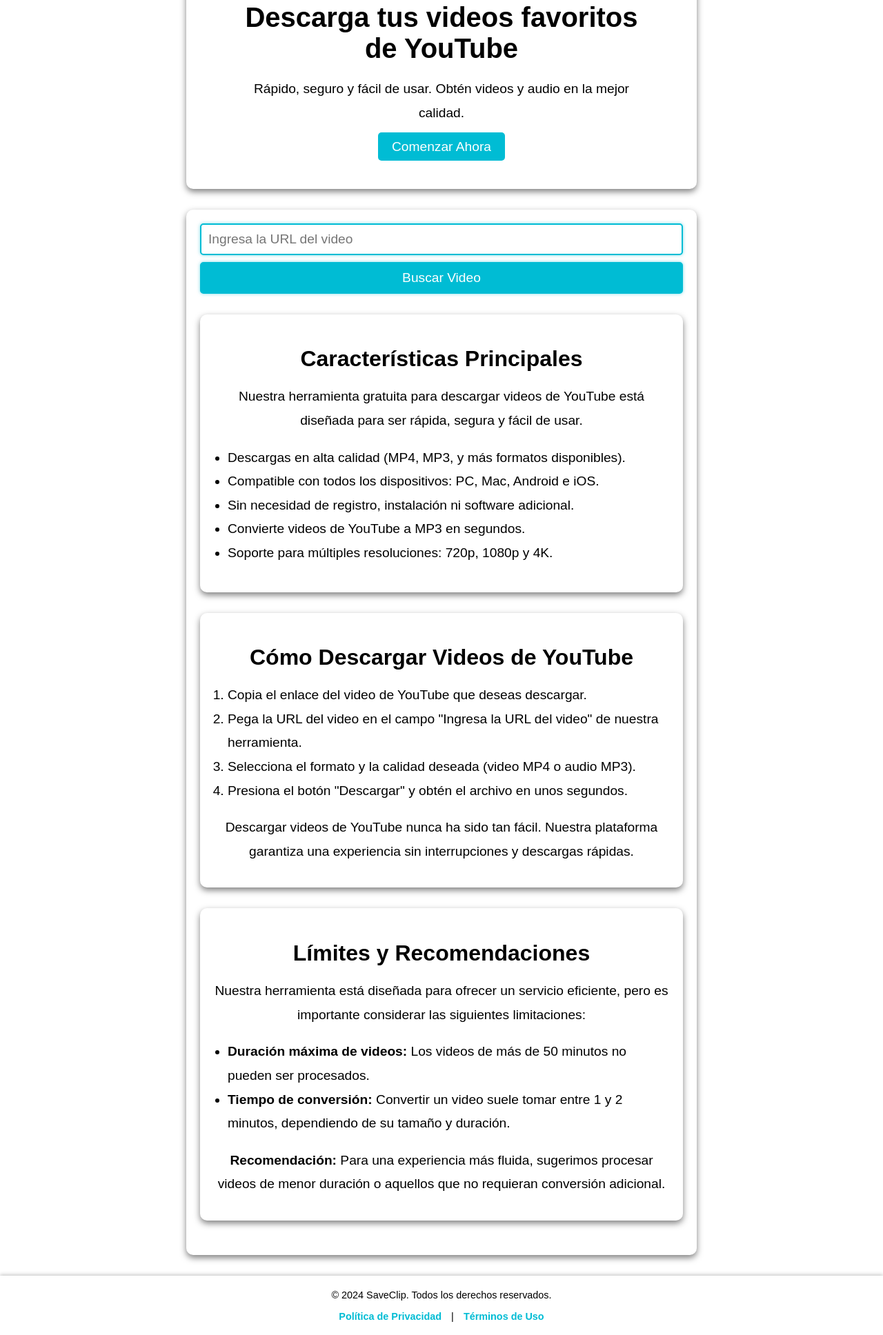
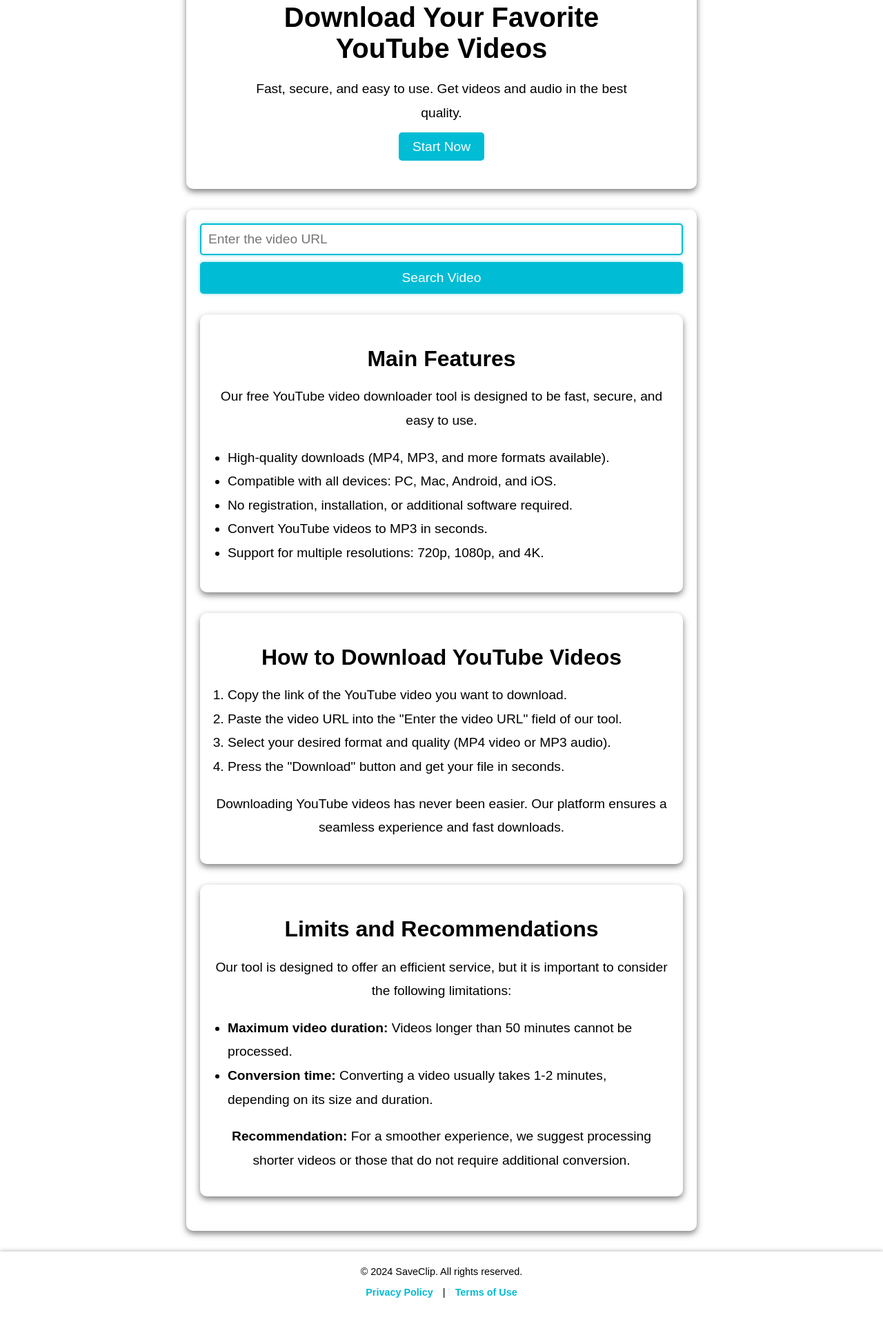
Before and after one commit to save2020/Saveclipt, a website: page public/es/esindex.html in a window 1280 px wide. Shown: the part 180-2116 px from the top of the page at 69% size. After the commit the page ends 2082 px from the top, so only its background shows below. Drawn offline with Linux system fonts and the light colour scheme.

Commit message:
Update esindex.html

```diff
--- a/public/es/esindex.html
+++ b/public/es/esindex.html
@@ -1,41 +1,41 @@
 <!DOCTYPE html>
-<html lang="es">
+<html lang="en">
   <head>
     <meta charset="UTF-8">
     <meta name="viewport" content="width=device-width, initial-scale=1.0">
-    <meta name="description" content="Descarga videos de YouTube rápido y fácil con SaveClip. Obtén videos en MP4 y MP3 de alta calidad sin registro ni instalación.">
-    <meta name="keywords" content="descargar videos YouTube, convertir YouTube a MP3, descargar MP4 alta calidad, herramienta descarga YouTube">
+    <meta name="description" content="Download YouTube videos quickly and easily with SaveClip. Get high-quality MP4 and MP3 videos without registration or installation.">
+    <meta name="keywords" content="download YouTube videos, convert YouTube to MP3, download high-quality MP4, YouTube download tool">
     <meta name="robots" content="index, follow">
     <meta name="author" content="SaveClip">
     <meta name="copyright" content="© 2024 SaveClip">
-    <meta property="og:title" content="SaveClip - Descarga videos de YouTube rápido y fácil">
-    <meta property="og:description" content="Descarga videos y audio en alta calidad con SaveClip. Compatible con PC, Mac, Android e iOS.">
+    <meta property="og:title" content="SaveClip - Download YouTube Videos Quickly and Easily">
+    <meta property="og:description" content="Download high-quality videos and audio with SaveClip. Compatible with PC, Mac, Android, and iOS.">
     <meta property="og:image" content="https://saveclipt.com/logo2.png">
     <meta property="og:url" content="https://saveclipt.com">
     <meta property="og:type" content="website">
     <meta name="twitter:card" content="summary_large_image">
-    <meta name="twitter:title" content="SaveClip - Descarga videos de YouTube rápido y fácil">
-    <meta name="twitter:description" content="Descarga videos y audio en alta calidad con SaveClip. Compatible con todos los dispositivos.">
+    <meta name="twitter:title" content="SaveClip - Download YouTube Videos Quickly and Easily">
+    <meta name="twitter:description" content="Download high-quality videos and audio with SaveClip. Compatible with all devices.">
     <meta name="twitter:image" content="https://saveclipt.com/logo2.png">
     <link rel="canonical" href="https://saveclipt.com">
     <link rel="icon" href="https://saveclipt.com/logo2.png" type="image/x-icon">
-    <title>SaveClip - Descarga videos de YouTube fácil y rápido</title>
+    <title>SaveClip - Download YouTube Videos Quickly and Easily</title>
     <link rel="stylesheet" href="../styles.css">
 
-    <!-- Datos estructurados para alcance global -->
+    <!-- Structured Data for Global Reach -->
     <script type="application/ld+json">
     {
       "@context": "https://schema.org",
       "@type": "WebPage",
       "name": "SaveClip",
-      "description": "Descarga videos de YouTube rápido y fácil con SaveClip. Obtén videos y audios en alta calidad sin registro.",
+      "description": "Download YouTube videos quickly and easily with SaveClip. Get high-quality videos and audio without registration.",
       "publisher": {
         "@type": "Organization",
         "name": "SaveClip",
         "logo": "https://saveclipt.com/logo2.png",
         "url": "https://saveclipt.com"
       },
-      "inLanguage": "es",
+      "inLanguage": "en",
       "potentialAction": {
         "@type": "SearchAction",
         "target": "https://saveclipt.com/?q={search_term_string}",
@@ -49,16 +49,16 @@
   <header>
     <div class="header-container">
       <div class="logo">
-        <a href="esindex.html" class="logo-link">
-          <img src="../logo2.png" alt="Logo SaveClip, herramienta para descargar videos de YouTube" class="logo-img" loading="lazy">
+        <a href="index.html" class="logo-link">
+          <img src="../logo2.png" alt="SaveClip Logo, YouTube video download tool" class="logo-img" loading="lazy">
           <h1 class="logo-title">SAVECLIP</h1>
         </a>
       </div>
       <nav>
         <ul class="nav-links">
-          <li><a href="#caracteristicas">Características</a></li>
-          <li><a href="#como-descargar">Instruciones</a></li>
-          <li><a href="#limites">Sugerencias</a></li>
+          <li><a href="#features">Features</a></li>
+          <li><a href="#how-to-download">Instructions</a></li>
+          <li><a href="#limitations">Suggestions</a></li>
         </ul>
       </nav>
     </div>
@@ -66,79 +66,77 @@
 
   <section class="hero">
     <div class="hero-content">
-      <h2>Descarga tus videos favoritos de YouTube</h2>
-      <p>Rápido, seguro y fácil de usar. Obtén videos y audio en la mejor calidad.</p>
-      <a href="#infoForm" class="hero-btn">Comenzar Ahora</a>
+      <h2>Download Your Favorite YouTube Videos</h2>
+      <p>Fast, secure, and easy to use. Get videos and audio in the best quality.</p>
+      <a href="#infoForm" class="hero-btn">Start Now</a>
     </div>
   </section>
 
-  <div  class="container">
+  <div class="container">
     <main id="infoForm">
       <form>
-        <input type="url" id="videoUrl" placeholder="Ingresa la URL del video" required>
-        <button type="submit">Buscar Video</button>
+        <input type="url" id="videoUrl" placeholder="Enter the video URL" required>
+        <button type="submit">Search Video</button>
       </form>
 
       <div id="videoPreview" class="hidden">
         <h3 id="videoTitle"></h3>
-        <img id="videoThumbnail" alt="Vista previa" loading="lazy">
+        <img id="videoThumbnail" alt="Preview" loading="lazy">
         <iframe id="videoPlayer" src="" frameborder="0" allowfullscreen></iframe>
-        <label for="qualitySelect">Selecciona una calidad:</label>
+        <label for="qualitySelect">Select a quality:</label>
         <select id="qualitySelect"></select>
         <div class="download-options">
           <label>
             <input type="radio" name="type" value="video" checked> Video (MP4)
           </label>
           <label>
-            <input type="radio" name="type" value="audio"> Solo Audio (MP3)
+            <input type="radio" name="type" value="audio"> Audio Only (MP3)
           </label>
         </div>
-        <button id="downloadButton">Descargar</button>
-        <button id="clearPreview" class="hidden">Limpiar</button>
+        <button id="downloadButton">Download</button>
+        <button id="clearPreview" class="hidden">Clear</button>
       </div>
       <p id="status" class="status-message"></p>
     </main>
 
-      <section id="caracteristicas">
-      <h2>Características Principales</h2>
-      <p>Nuestra herramienta gratuita para descargar videos de YouTube está diseñada para ser rápida, segura y fácil de usar.</p>
+    <section id="features">
+      <h2>Main Features</h2>
+      <p>Our free YouTube video downloader tool is designed to be fast, secure, and easy to use.</p>
       <ul>
-        <li>Descargas en alta calidad (MP4, MP3, y más formatos disponibles).</li>
-        <li>Compatible con todos los dispositivos: PC, Mac, Android e iOS.</li>
-        <li>Sin necesidad de registro, instalación ni software adicional.</li>
-        <li>Convierte videos de YouTube a MP3 en segundos.</li>
-        <li>Soporte para múltiples resoluciones: 720p, 1080p y 4K.</li>
+        <li>High-quality downloads (MP4, MP3, and more formats available).</li>
+        <li>Compatible with all devices: PC, Mac, Android, and iOS.</li>
+        <li>No registration, installation, or additional software required.</li>
+        <li>Convert YouTube videos to MP3 in seconds.</li>
+        <li>Support for multiple resolutions: 720p, 1080p, and 4K.</li>
       </ul>
     </section>
 
-      <section id="como-descargar">
-      <h2>Cómo Descargar Videos de YouTube</h2>
+    <section id="how-to-download">
+      <h2>How to Download YouTube Videos</h2>
       <ol>
-        <li>Copia el enlace del video de YouTube que deseas descargar.</li>
-        <li>Pega la URL del video en el campo "Ingresa la URL del video" de nuestra herramienta.</li>
-        <li>Selecciona el formato y la calidad deseada (video MP4 o audio MP3).</li>
-        <li>Presiona el botón "Descargar" y obtén el archivo en unos segundos.</li>
+        <li>Copy the link of the YouTube video you want to download.</li>
+        <li>Paste the video URL into the "Enter the video URL" field of our tool.</li>
+        <li>Select your desired format and quality (MP4 video or MP3 audio).</li>
+        <li>Press the "Download" button and get your file in seconds.</li>
       </ol>
-      <p>Descargar videos de YouTube nunca ha sido tan fácil. Nuestra plataforma garantiza una experiencia sin interrupciones y descargas rápidas.</p>
+      <p>Downloading YouTube videos has never been easier. Our platform ensures a seamless experience and fast downloads.</p>
     </section>
 
-      <section id="limites">
-        <h2>Límites y Recomendaciones</h2>
-        <p>Nuestra herramienta está diseñada para ofrecer un servicio eficiente, pero es importante considerar las siguientes limitaciones:</p>
+    <section id="limitations">
+      <h2>Limits and Recommendations</h2>
+      <p>Our tool is designed to offer an efficient service, but it is important to consider the following limitations:</p>
       <ul>
-            <li><strong>Duración máxima de videos:</strong> Los videos de más de 50 minutos no pueden ser procesados.</li>
-            <li><strong>Tiempo de conversión:</strong> Convertir un video suele tomar entre 1 y 2 minutos, dependiendo de su tamaño y duración.</li>
-
+        <li><strong>Maximum video duration:</strong> Videos longer than 50 minutes cannot be processed.</li>
+        <li><strong>Conversion time:</strong> Converting a video usually takes 1-2 minutes, depending on its size and duration.</li>
       </ul>
-        <p><strong>Recomendación:</strong> Para una experiencia más fluida, sugerimos procesar videos de menor duración o aquellos que no requieran conversión adicional.</p>
+      <p><strong>Recommendation:</strong> For a smoother experience, we suggest processing shorter videos or those that do not require additional conversion.</p>
     </section>
-
   </div>
 
   <footer>
     <div class="footer-container">
-      <p>&copy; 2024 SaveClip. Todos los derechos reservados.</p>
-      <p><a href="espoliticas-de-privacidad.html">Política de Privacidad</a> | <a href="esterminos-y-condiciones.html">Términos de Uso</a></p>
+      <p>&copy; 2024 SaveClip. All rights reserved.</p>
+      <p><a href="enprivacypolicy.html">Privacy Policy</a> | <a href="entermsconditions.html">Terms of Use</a></p>
     </div>
   </footer>
 
```
Lines whose indentation alone changed are shown as unchanged.
